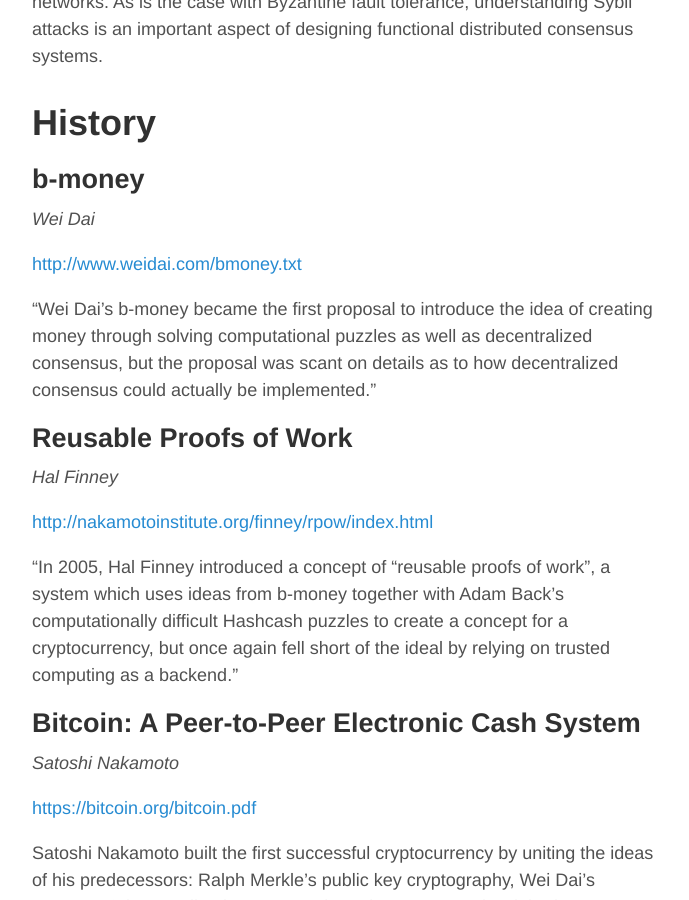
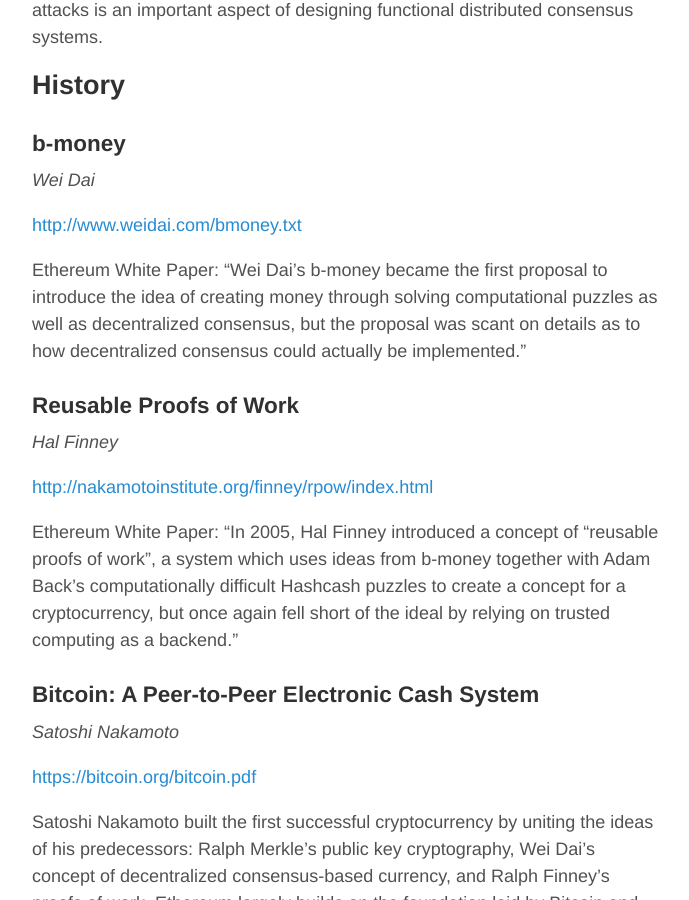
Before and after one commit to mtchllbrrn/mtchllbrrn.github.io, a Jekyll site: the page built from _posts/2017-06-30-eth-research.md, in a window 1280 px wide and 900 px high, scrolled down 1842 px. Shown: the whole window, without its empty margins (293-982 px from the left). Built offline with Jekyll 4.4.1, drawn with Linux system fonts in a browser that asks for light colours.

Commit message:
Minor tweaks to appearance of eth-research.md

```diff
--- a/_posts/2017-06-30-eth-research.md
+++ b/_posts/2017-06-30-eth-research.md
@@ -6,9 +6,9 @@ permalink: /eth-research
 
 In my time studying Ethereum, I've found that there's a relative lack of solid technical resources covering the technology.  This is especially unfortunate when you consider just how technical and nuanced the topic can get.  What follows is a reasonable reading list for bootstrapping your knowledge of blockchain technology and Ethereum, in particular.  The list assumes a relatively technical reader, but all of the papers listed are quite approachable (except perhaps the Ethereum Yellow Paper AKA The Crypto-currency-nomicon).
 
-# Fundamental Topics
+## Fundamental Topics
 
-## Protocols for Public Key Cryptosystems
+### Protocols for Public Key Cryptosystems
 
 *Ralph Merkle*
 
@@ -16,7 +16,7 @@ In my time studying Ethereum, I've found that there's a relative lack of solid t
 
 Public key cryptography is the fundamental innovation enabling trustless communications without reliance on a central authority.  This form of cryptography is so foundational that it has become part of the fabric of modern secure digital communications.  In this paper, Ralph Merkle, inventor of the technique (and of [Merkle trees](https://en.wikipedia.org/wiki/Merkle_tree), another important concept for blockchains), offers a survey of public key techniques, making this a great starting reference for future research into the topic.
 
-## Byzantine Consensus in Asynchronous Message-Passing Systems: a Survey
+### Byzantine Consensus in Asynchronous Message-Passing Systems: a Survey
 
 *Miguel Correia, Giuliana Santos Veronese, Nuno Ferreira Neves and Paulo Verissimo*
 
@@ -24,7 +24,7 @@ Public key cryptography is the fundamental innovation enabling trustless communi
 
 Consensus is a tough problem even in the best of conditions.  When you introduce the challenges of distributed systems, especially the inevitable asynchronicity of communications, you get a problem that has challenged researchers for many years.  "Byzantine consensus" is a model of distributed consensus based on an abstraction called the "[Byzantine Generals' Problem](https://en.wikipedia.org/wiki/Byzantine_fault_tolerance#Byzantine_Generals.27_Problem)."  The BGP models distributed consensus in the presence of any numbers of unknown, arbitrary faults.  This may include anything from simple communication problems between network nodes, observational inconsistencies between observing nodes, and even untrustworthy actors "breaking the rules" by working against the consensus network.  This paper, like Merkle's above, offers a survey of the existing research in Byzantine consensus, and should given the reader an idea of the challenges associated with designing an effective distributed consensus network.
 
-## The Sybil Attack
+### The Sybil Attack
 
 *John R. Douceur*
 
@@ -32,25 +32,25 @@ Consensus is a tough problem even in the best of conditions.  When you introduce
 
 A Sybil attack is an instance of a single antagonist subverting a peer-to-peer network by creating a large number of identities with which to gain disproportionate influence over the network.  Sybil attacks are among the most common, simplest attacks against decentralized networks of all kinds, and Ethereum is no different.  In his paper, Douceur formalizes the concept of Sybil attacks and describes why they are an inevitable characteristic of peer-to-peer networks.  As is the case with Byzantine fault tolerance, understanding Sybil attacks is an important aspect of designing functional distributed consensus systems.
 
-# History
+## History
 
-## b-money
+### b-money
 
 *Wei Dai*
 
 [http://www.weidai.com/bmoney.txt](http://www.gsd.inesc-id.pt/~mpc/pubs/survey-ba-journal-formated.pdf)
 
-"Wei Dai's b-money became the first proposal to introduce the idea of creating money through solving computational puzzles as well as decentralized consensus, but the proposal was scant on details as to how decentralized consensus could actually be implemented."
+Ethereum White Paper:  "Wei Dai's b-money became the first proposal to introduce the idea of creating money through solving computational puzzles as well as decentralized consensus, but the proposal was scant on details as to how decentralized consensus could actually be implemented."
 
-## Reusable Proofs of Work
+### Reusable Proofs of Work
 
 *Hal Finney*
 
 [http://nakamotoinstitute.org/finney/rpow/index.html](http://nakamotoinstitute.org/finney/rpow/index.html)
 
-"In 2005, Hal Finney introduced a concept of "reusable proofs of work", a system which uses ideas from b-money together with Adam Back's computationally difficult Hashcash puzzles to create a concept for a cryptocurrency, but once again fell short of the ideal by relying on trusted computing as a backend."
+Ethereum White Paper:  "In 2005, Hal Finney introduced a concept of "reusable proofs of work", a system which uses ideas from b-money together with Adam Back's computationally difficult Hashcash puzzles to create a concept for a cryptocurrency, but once again fell short of the ideal by relying on trusted computing as a backend."
 
-## Bitcoin:  A Peer-to-Peer Electronic Cash System
+### Bitcoin:  A Peer-to-Peer Electronic Cash System
 
 *Satoshi Nakamoto*
 
@@ -58,7 +58,7 @@ A Sybil attack is an instance of a single antagonist subverting a peer-to-peer n
 
 Satoshi Nakamoto built the first successful cryptocurrency by uniting the ideas of his predecessors:  Ralph Merkle's public key cryptography, Wei Dai's concept of decentralized consensus-based currency, and Ralph Finney's proofs of work.  Ethereum largely builds on the foundation laid by Bitcoin and extends it to a greater degree of complexity with the introduction of a distributed runtime.  Coming to grips with the relatively-simpler Bitcoin network is a great stepping stone towards understanding Ethereum.
 
-## Formalizing and Securing Relationships on Public Networks
+### Formalizing and Securing Relationships on Public Networks
 
 *Nick Szabo*
 
@@ -66,15 +66,15 @@ Satoshi Nakamoto built the first successful cryptocurrency by uniting the ideas
 
 This is Nick Szabo in his element: fusing expertise in economics, political theory, and technology to create the concept of autonomous actors capable of formalizing business relationships, even going so far as to become extensions of contractual law, themselves (though this is still debated).  This early concept of smart contracts is still highly relevant in the modern Ethereum ecosystem.
 
-# Ethereum: The Present & Future
+## Ethereum: The Present & Future
 
-## Ethereum White Paper
+### Ethereum White Paper
 
 [https://github.com/ethereum/wiki/wiki/White-Paper](https://github.com/ethereum/wiki/wiki/White-Paper)
 
 The Ethereum White Paper is a somewhat high-level overview of Ethereum, including (importantly) the vision of the project.  It touches on the most foundational technical underpinnings of Ethereum without getting bogged down in the implementation details, which makes this a great read for a reasonably technical reader who's interested in the project.
 
-## Ethereum Yellow Paper
+### Ethereum Yellow Paper
 
 *Gavin Wood*
 
@@ -87,13 +87,13 @@ I found these two images from a [Stack Exchange thread](source: https://ethereum
 1. [Overall architecture](https://i.stack.imgur.com/afWDt.jpg)
 2. [Ethereum's Modified Merkle-Patricia-Tries](https://i.stack.imgur.com/afWDt.jpg)
 
-## Proof of Stake
+### Proof of Stake
 
 [https://github.com/ethereum/wiki/wiki/Proof-of-Stake-FAQ](https://github.com/ethereum/wiki/wiki/Proof-of-Stake-FAQ)
 
 Proof of Work has proven effective at establishing consensus in a trustless distributed network. However, as networks like Bitcoin and Ethereum scale, it's become clear that PoW has some problems, especially with regard to energy consumption and centralization concerns (e.g. mining pools).  Proof of Stake, a leading theoretical alternative to PoW-based consensus, alleviates these problems (to some extent), but the jury is still out on how exactly to implement such a system, especially with regard to the "[nothing at stake](https://en.wikipedia.org/wiki/Proof-of-stake#Criticism)" problem.  Ethereum's proposed PoS algorithm, Casper, is planned to replace its PoW algorithm some time in the near future, so understanding the proposal is an important part of understanding Ethereum's future.
 
-## Sharding
+### Sharding
 
 [https://github.com/ethereum/wiki/wiki/Sharding-FAQ](https://github.com/ethereum/wiki/wiki/Sharding-FAQ)
 
```
